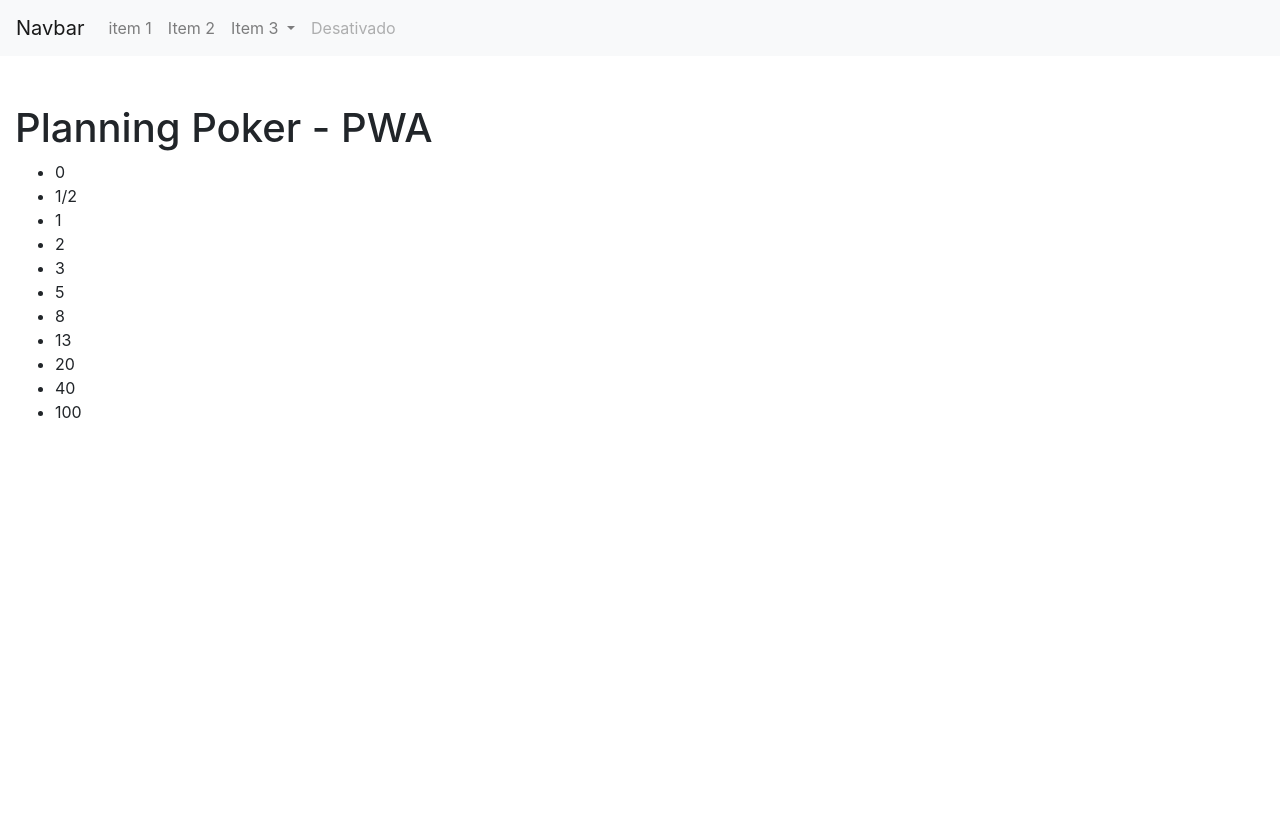
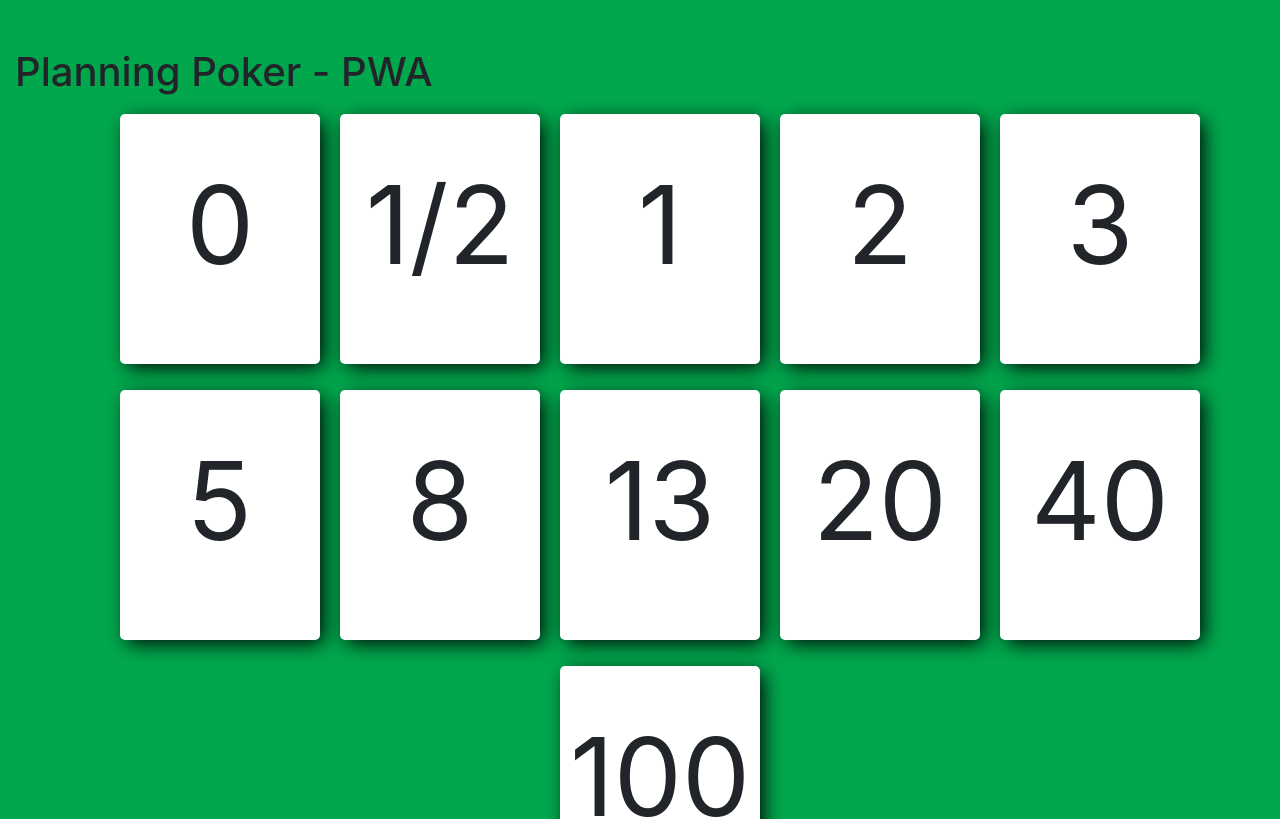
Before and after one commit to ronaldohoch/PWA-PPoker, an Angular app: page / in a window 1280 px wide. Shown: the top 819 px of the page. Built offline with nearby package versions, Linux system fonts and the light colour scheme.

Commit message:
Alterações

```diff
--- a/src/app/cards/cards.component.css
+++ b/src/app/cards/cards.component.css
@@ -1,6 +1,27 @@
 .planning-deck{
-
+    list-style: none;
+    text-align:center;
 }
 .planning-card{
-
+    display: inline-block;
+    width:200px;
+    height:250px;
+    margin:10px;
+    background:#fff;
+    border-radius:5px;
+    box-shadow:5px 5px 20px -2px #000;
+    font-size:18px;
+    position:relative;
 }
+.planning-card span{
+    font-size: 6em;
+    position: absolute;
+    margin: auto;
+    top: 0;
+    left: 0;
+    right: 0;
+    bottom: 0;
+    height: 88px;
+    display: block;
+    line-height: 60px;
+}
--- a/src/app/menu/menu.component.html
+++ b/src/app/menu/menu.component.html
@@ -1,4 +1,4 @@
-<nav class="navbar navbar-expand-lg navbar-light bg-light">
+<!-- <nav class="navbar navbar-expand-lg navbar-light bg-light">
   <a class="navbar-brand" routerLink="/">Navbar</a>
   <button (click)="isCollapsed = !isCollapsed" class="navbar-toggler" type="button" data-toggle="collapse" data-target="#navbarSupportedContent" aria-controls="navbarSupportedContent" aria-expanded="false" aria-label="Toggle navigation">
     <span class="navbar-toggler-icon"></span>
@@ -28,4 +28,4 @@
       </li>
     </ul>
   </div>
-</nav>
+</nav> -->
--- a/src/index.html
+++ b/src/index.html
@@ -10,7 +10,7 @@
   <link rel="manifest" href="/manifest.json">
   <meta name="theme-color" content="#fff">
 </head>
-<body>
+<body class="table" >
   <app-root></app-root>
   <script>
     // registration of service worker
--- a/src/styles.css
+++ b/src/styles.css
@@ -0,0 +1,3 @@
+body.table{
+    background-color:#00a74d;
+}
```
